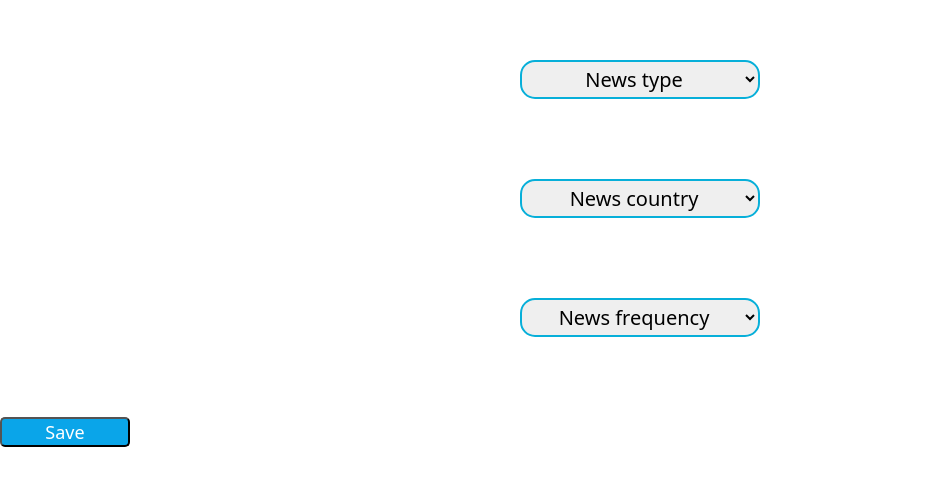
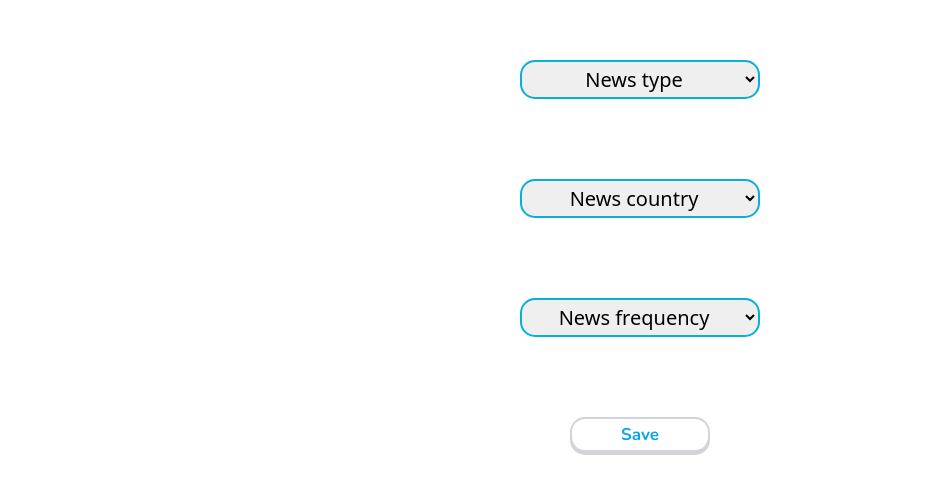
Before and after one commit to DomTorres/Newsolingo, a website: page preferences.html in a window 1280 px wide. Shown: the part 139-632 px from the top of the page, without its empty margins (0-933 px from the left). Drawn offline with nearby package versions, Linux system fonts and the light colour scheme; some packages are replaced by stand-ins of ours; no server answers; a script that the page names is missing; a web font is replaced by a local one.

Commit message:
Adding CSS and modals

```diff
--- a/scripts/edit_profile.js
+++ b/scripts/edit_profile.js
@@ -52,7 +52,7 @@ function saveUserInfo() {
                             profilePic: url // Save the URL into users collection
                         })
                             .then(function () {
-                                debugger
+
                                 console.log(uName, userName1, uCountry)
                                 console.log('Added Profile Pic URL to Firestore.');
                                 console.log('Saved user profile info');
@@ -62,9 +62,11 @@ function saveUserInfo() {
                                     icon: "success",
                                     title: "Your work has been saved",
                                     showConfirmButton: false,
-                                    timer: 1000
+                                    timer: 1200
+
 
                                   });
+                                 setTimeout( function() { window.location = "main.html" }, 1200 );
                             })
                     })
             })
--- a/scripts/preferences.js
+++ b/scripts/preferences.js
@@ -23,10 +23,19 @@ function saveUserInfo() {
                             .then(function () {
 
                                 console.log(nType, nCountry, newsPerDay)
-                                console.log("Save preferences");
-                                alert("Saved");
-                                window.location.assign("main.html");
+                                console.log("Saved preferences");
+                                Swal.fire({
+                                    position: "top-end",
+                                    icon: "success",
+                                    title: "Your work has been saved",
+                                    showConfirmButton: false,
+                                    timer: 1200
+
+
+                                  });
+                                 setTimeout( function() { window.location = "main.html" }, 1200 );
                             })
+
                     })
 
     })
--- a/styles/stylePreferences.css
+++ b/styles/stylePreferences.css
@@ -103,16 +103,32 @@ input:checked + .radio-tile label {
   color: white; /* Change color of icon and label to white */
 }
 .btn-save {
+  color: #0aa5e9 !important;
+  font-size: 15pt;
+  font-family: "Nunito", sans-serif !important;
+  font-weight: bold;
+  border: 2px solid #D2D4DA;
+  background-color: white;
+  box-shadow: 0 3px #D2D4DA;
+  border-radius: 15px;
+  width: 130px;
+  padding: 3px;
+  display: block;
+  height: 35px;
+  width: 140px;
+  margin: 10px auto;
+  font-size: 17px;
+}
 
-  margin-right: 10px; /* Add space between buttons */
-  background: #0aa5e9;
-  color: white;
-  padding: 0;
-  border-radius: 5px;
-  cursor: pointer;
-  outline-color: #0aa5e9;
-  height: 30px; /* Change input container height to 40 pixels */
-  width: 130px; /* Adjust the width of the button */
-  text-align: center; /* Center buttons */
-  font-size: 18px;
+
+.btn-save:hover {
+  background-color: #F3F4F8;
+  border: 2px solid #D2D4DA;
 }
+
+.btn-save:active {
+  background-color: #F3F4F8 !important;
+  border: 2px solid #D2D4DA !important;
+  box-shadow: 0 0px #D2D4DA;
+  transform: translateY(1px);
+}
```
Also changed, not shown: first_time_client_info.html (+1 -0 lines), preferences.html (+2 -2 lines), scripts/First_time_client_info.js (+10 -2 lines).
